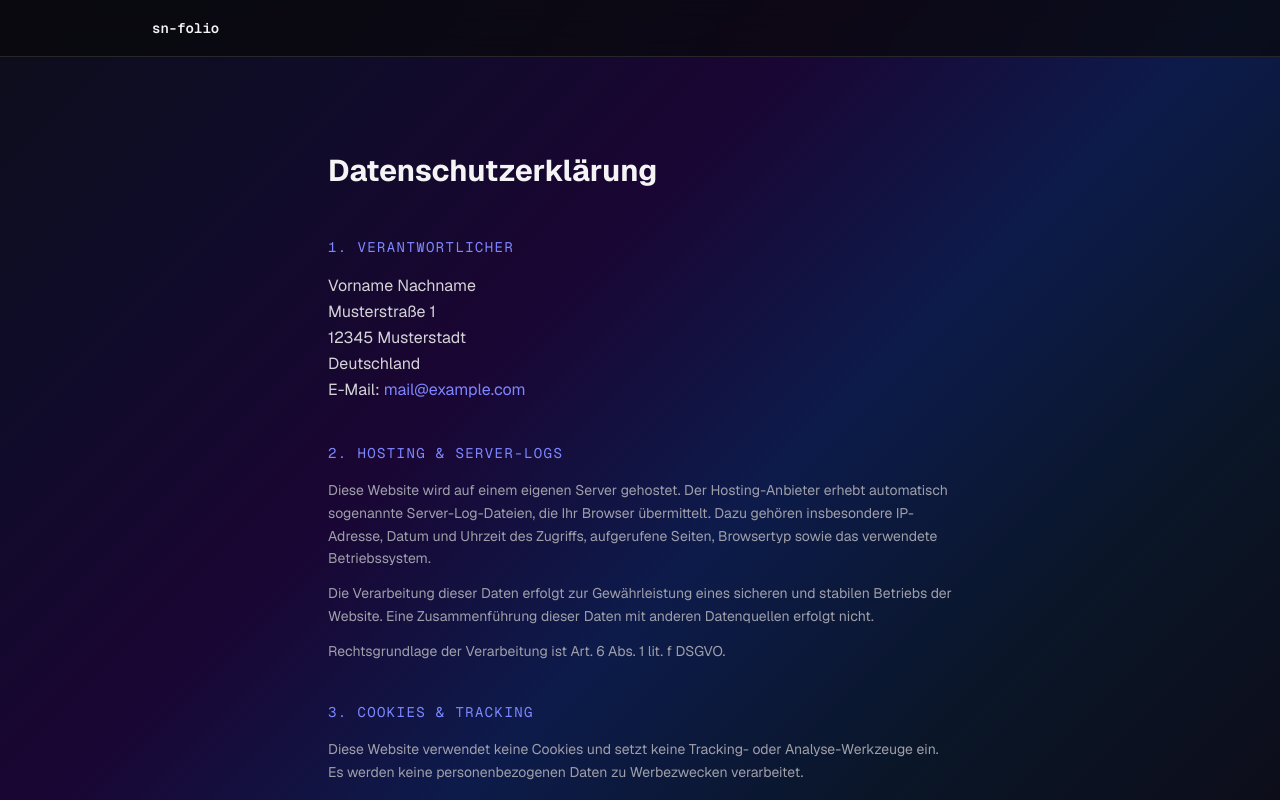
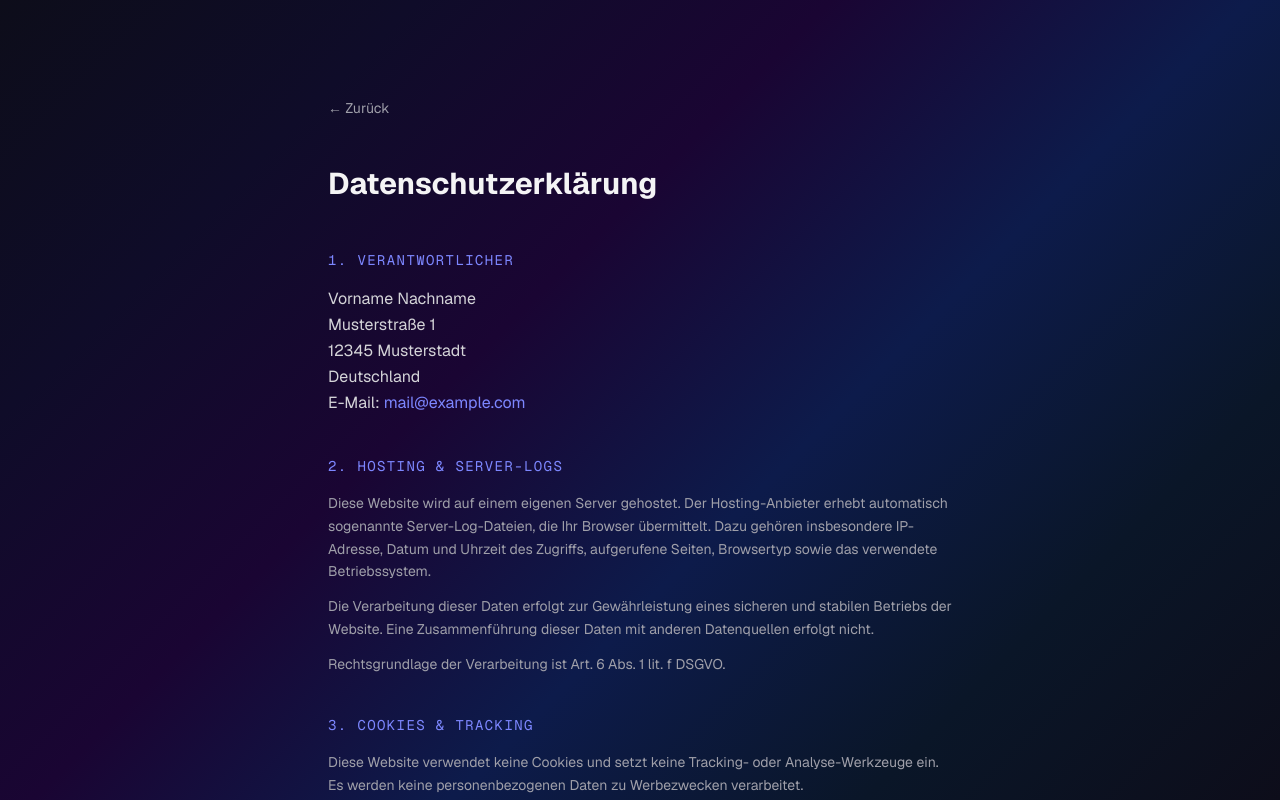
Before and after one commit to ch4oSj0k3r/sn-folio, a Next.js app: page /datenschutz in a window 1280 px wide. Shown: the top 800 px of the page. Built offline with nearby package versions, Linux system fonts and the light colour scheme.

Commit message:
refactor: remove navbar, add back link on impressum and datenschutz

```diff
--- a/src/app/datenschutz/page.tsx
+++ b/src/app/datenschutz/page.tsx
@@ -1,4 +1,4 @@
-import Navbar from '@/components/Navbar';
+import Link from 'next/link';
 import Footer from '@/components/sections/Footer';
 import type { Metadata } from 'next';
 
@@ -9,8 +9,14 @@ export const metadata: Metadata = {
 export default function DatenschutzPage() {
     return (
         <>
-            <Navbar />
             <main className="max-w-2xl mx-auto px-6 py-24">
+                <Link
+                    href="/"
+                    className="inline-flex items-center gap-1 text-sm text-zinc-400 hover:text-indigo-400 transition-colors mb-12"
+                >
+                    ← Zurück
+                </Link>
+
                 <h1 className="text-3xl font-bold text-zinc-100 mb-12">Datenschutzerklärung</h1>
 
                 <section className="mb-10">
--- a/src/app/impressum/page.tsx
+++ b/src/app/impressum/page.tsx
@@ -1,4 +1,4 @@
-import Navbar from '@/components/Navbar';
+import Link from 'next/link';
 import Footer from '@/components/sections/Footer';
 import type { Metadata } from 'next';
 
@@ -9,8 +9,14 @@ export const metadata: Metadata = {
 export default function ImpressumPage() {
     return (
         <>
-            <Navbar />
             <main className="max-w-2xl mx-auto px-6 py-24">
+                <Link
+                    href="/"
+                    className="inline-flex items-center gap-1 text-sm text-zinc-400 hover:text-indigo-400 transition-colors mb-12"
+                >
+                    ← Zurück
+                </Link>
+
                 <h1 className="text-3xl font-bold text-zinc-100 mb-12">Impressum</h1>
 
                 <section className="mb-10">
--- a/src/app/page.tsx
+++ b/src/app/page.tsx
@@ -1,4 +1,3 @@
-import Navbar from '@/components/Navbar';
 import Hero from '@/components/sections/Hero';
 import About from '@/components/sections/About';
 import Skills from '@/components/sections/Skills';
@@ -9,7 +8,6 @@ import Footer from '@/components/sections/Footer';
 export default function Home() {
     return (
         <>
-            <Navbar />
             <main>
                 <Hero />
                 <About />
```
